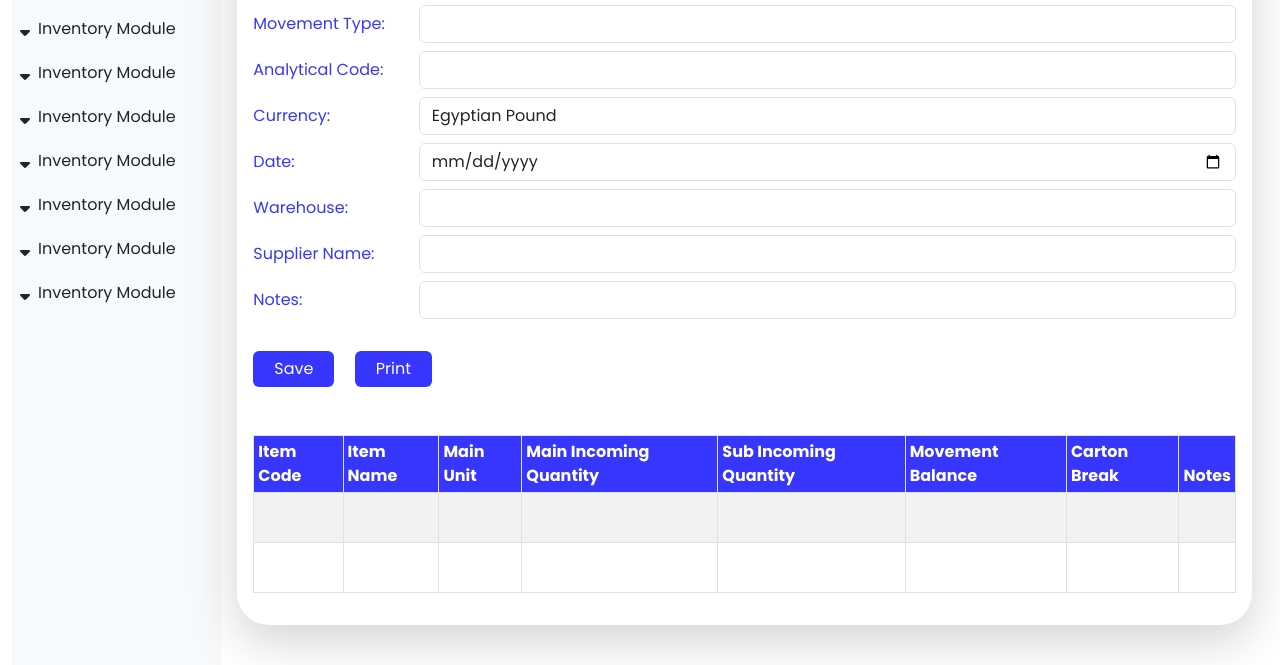
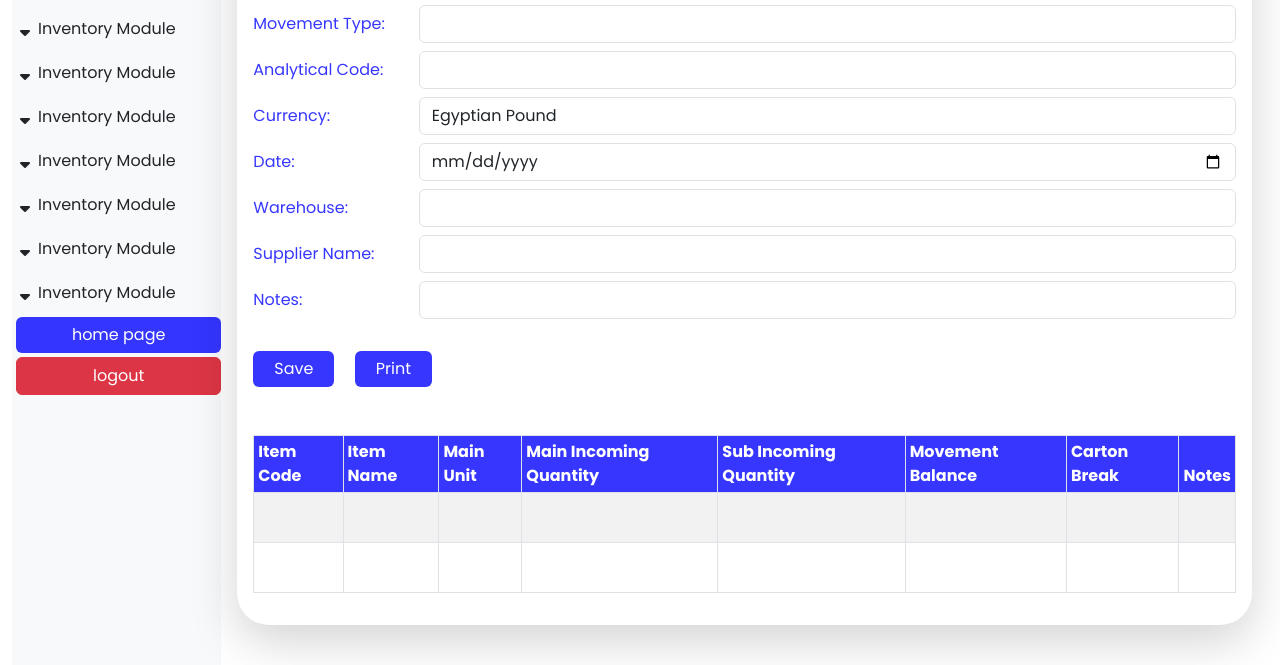
Before and after one commit to aboAbdelhay/elmoktar, a plain HTML site: page inventory-items.html in a window 1280 px wide. Shown: the part 135-800 px from the top of the page. Drawn offline with Linux system fonts and the light colour scheme.

Commit message:
enlgish website and sidebar

```diff
--- a/inventory-items.html
+++ b/inventory-items.html
@@ -690,6 +690,12 @@
                   </ul>
                 </li>
                 <!-- Repeat for other modules -->
+                <button class="btn btn-main">
+                  <a href="home.html" class="w-100">home page</a>
+                </button>
+                <button class="btn btn-danger">
+                  <a href="index.html" class="w-100">logout</a>
+                </button>
               </ul>
             </nav>
           </header>
```
Also changed, not shown: home.html (+3 -0 lines).
